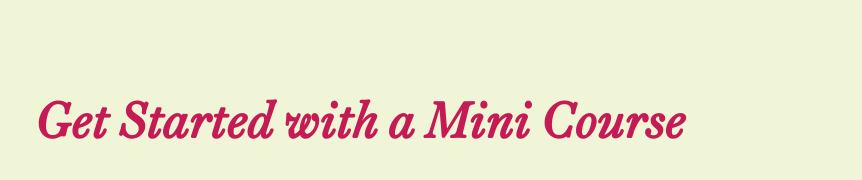
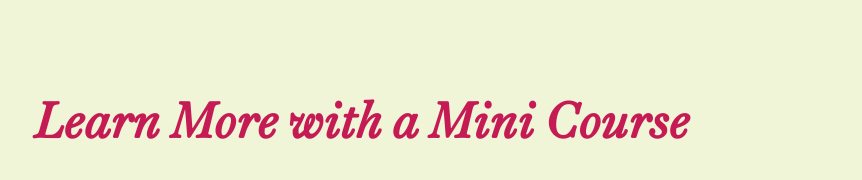
Before and after one commit to yescomment/jk-litlife, an Astro site: page / in a window 1280 px wide. Shown: the part 3128-3308 px from the top of the page, without its empty margins (205-1067 px from the left). Built offline with nearby package versions, Linux system fonts and the light colour scheme; Astro itself is replaced by a stand-in of ours.

Commit message:
Change Minicourse headline

```diff
--- a/src/pages/index.astro
+++ b/src/pages/index.astro
@@ -35,7 +35,7 @@ import imgBaguette from '@photos/LitLife_8107_Baguette.jpeg'
   </section>
 
   <section>
-    <h2>Get Started with a Mini Course</h2>
+    <h2>Learn More with a Mini Course</h2>
     <details>
       <summary class="infobox"><strong>May 2024:</strong> Navigating Paris Transport</summary>
       <p><strong>Course Type:</strong> Lifestyle</p>
```
